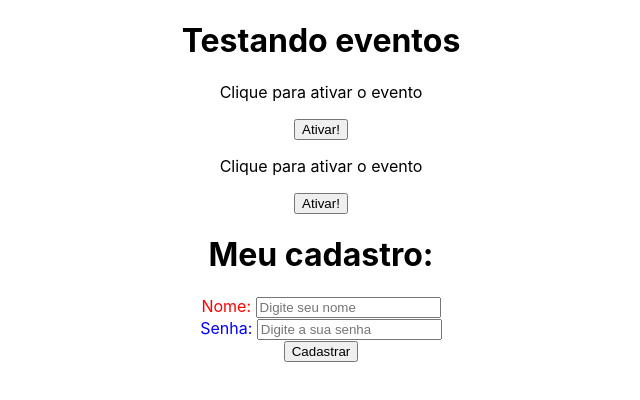
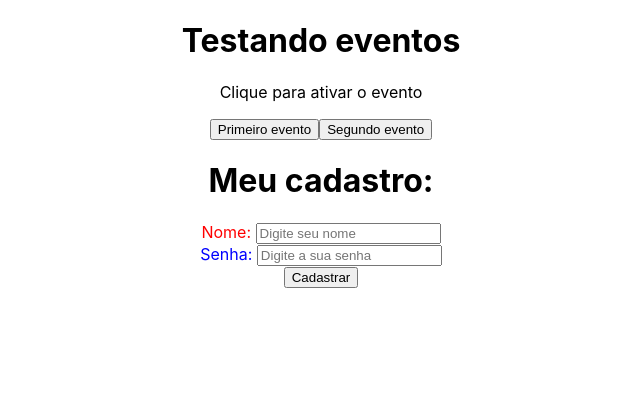
Before and after one commit to mvmsantos/estudo-react-1, a React (Create React App) app: page / in a window 1280 px wide. Shown: the top 400 px of the page, without its empty margins (319-959 px from the left). Built offline with nearby package versions, Linux system fonts and the light colour scheme.

Commit message:
21-11-2023
Passando evento com props

```diff
--- a/src/App.js
+++ b/src/App.js
@@ -6,8 +6,7 @@ function App() {
   return (
     <div className="App">
         <h1>Testando eventos</h1>
-        <Eventos numero= "1" />
-        <Eventos numero= "2" />
+        <Eventos />
         <Form />
     </div>
   );
--- a/src/components/Evento.js
+++ b/src/components/Evento.js
@@ -1,12 +1,19 @@
-function Eventos({numero}) {
+import Button from './evento/Button'
 
-        function meuEvento() {
-            console.log(`O numero deste botão é ${numero}`)
+function Eventos() {
+
+        function primeiroEvento() {
+            console.log('Meu primeiro evento!')
+        }
+
+        function segundoEvento() {
+            console.log('Meu segundo evento!');
         }
     return(
         <div>
             <p>Clique para ativar o evento</p>
-            <button onClick={meuEvento}>Ativar!</button>
+            <Button event={primeiroEvento} text="Primeiro evento" />
+            <Button event={segundoEvento} text="Segundo evento" />
         </div>
     )
 }
--- /dev/null
+++ b/src/components/evento/Button.js
@@ -0,0 +1,5 @@
+function Button(props) {
+    return <button onClick={props.event}>{props.text}</button>
+}
+
+    export default Button
```
